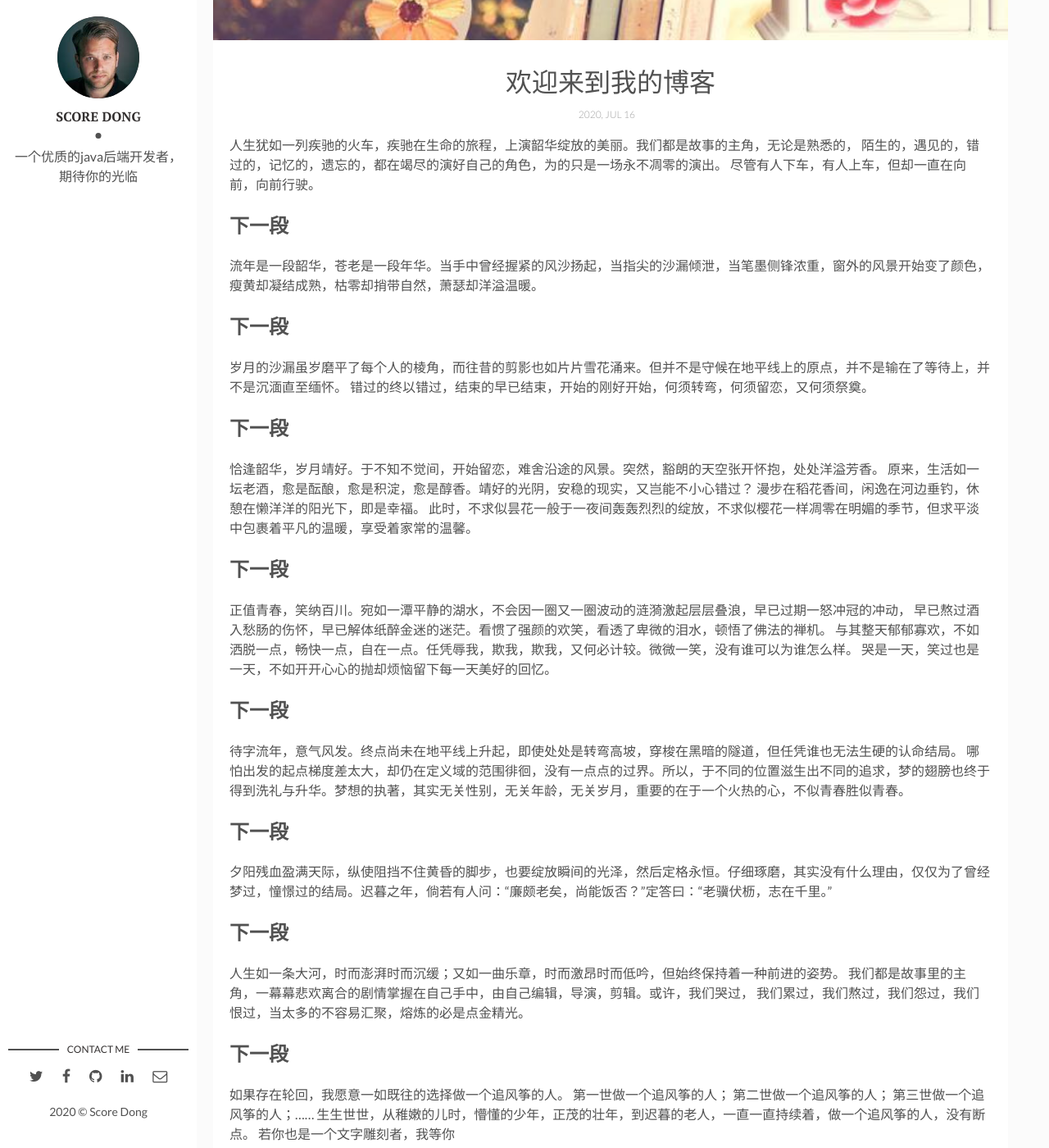
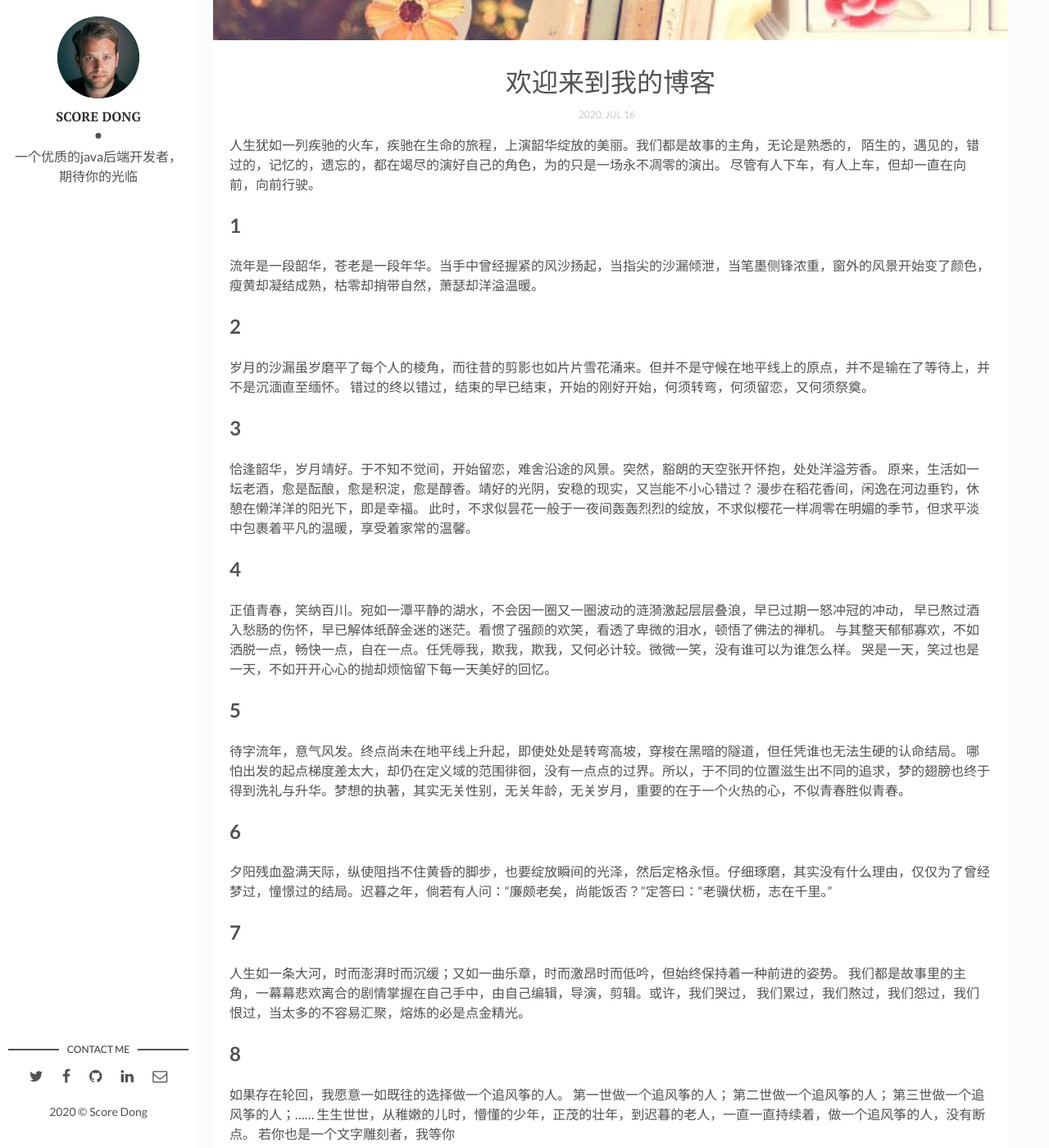
Before and after one commit to ScoreDong/Dslog, a Jekyll site: the page built from _posts/2020-04-06-welcome-to-jekyll.markdown, in a window 1280 px wide and 1400 px high, scrolled down 471 px. Shown: the whole window at 82% size. Built offline with Jekyll 4.4.1, drawn with Linux system fonts in a browser that asks for light colours; comment, search, counter and statistics services are not loaded.

Commit message:
修改文件: _posts/2020-04-06-welcome-to-jekyll.markdown

```diff
--- a/_posts/2020-04-06-welcome-to-jekyll.markdown
+++ b/_posts/2020-04-06-welcome-to-jekyll.markdown
@@ -9,46 +9,46 @@ img: fengzheng.jpeg # Add image post (optional)
  陌生的，遇见的，错过的，记忆的，遗忘的，都在竭尽的演好自己的角色，为的只是一场永不凋零的演出。
  尽管有人下车，有人上车，但却一直在向前，向前行驶。
 
-## 下一段
+## 1
 
 流年是一段韶华，苍老是一段年华。当手中曾经握紧的风沙扬起，当指尖的沙漏倾泄，当笔墨侧锋浓重，窗外的风景开始变了颜色，
 瘦黄却凝结成熟，枯零却捎带自然，萧瑟却洋溢温暖。
 
-## 下一段
+## 2
 
 岁月的沙漏虽岁磨平了每个人的棱角，而往昔的剪影也如片片雪花涌来。但并不是守候在地平线上的原点，并不是输在了等待上，并不是沉湎直至缅怀。
 错过的终以错过，结束的早已结束，开始的刚好开始，何须转弯，何须留恋，又何须祭奠。
 
-## 下一段
+## 3
 
 恰逢韶华，岁月靖好。于不知不觉间，开始留恋，难舍沿途的风景。突然，豁朗的天空张开怀抱，处处洋溢芳香。
 原来，生活如一坛老酒，愈是酝酿，愈是积淀，愈是醇香。靖好的光阴，安稳的现实，又岂能不小心错过？
 漫步在稻花香间，闲逸在河边垂钓，休憩在懒洋洋的阳光下，即是幸福。
 此时，不求似昙花一般于一夜间轰轰烈烈的绽放，不求似樱花一样凋零在明媚的季节，但求平淡中包裹着平凡的温暖，享受着家常的温馨。
 
-## 下一段
+## 4
 
 正值青春，笑纳百川。宛如一潭平静的湖水，不会因一圈又一圈波动的涟漪激起层层叠浪，早已过期一怒冲冠的冲动，
 早已熬过酒入愁肠的伤怀，早已解体纸醉金迷的迷茫。看惯了强颜的欢笑，看透了卑微的泪水，顿悟了佛法的禅机。
 与其整天郁郁寡欢，不如洒脱一点，畅快一点，自在一点。任凭辱我，欺我，欺我，又何必计较。微微一笑，没有谁可以为谁怎么样。
 哭是一天，笑过也是一天，不如开开心心的抛却烦恼留下每一天美好的回忆。
 
-## 下一段
+## 5
 
 待字流年，意气风发。终点尚未在地平线上升起，即使处处是转弯高坡，穿梭在黑暗的隧道，但任凭谁也无法生硬的认命结局。
 哪怕出发的起点梯度差太大，却仍在定义域的范围徘徊，没有一点点的过界。所以，于不同的位置滋生出不同的追求，梦的翅膀也终于得到洗礼与升华。梦想的执著，其实无关性别，无关年龄，无关岁月，重要的在于一个火热的心，不似青春胜似青春。
 
-## 下一段
+## 6
 
 夕阳残血盈满天际，纵使阻挡不住黄昏的脚步，也要绽放瞬间的光泽，然后定格永恒。仔细琢磨，其实没有什么理由，仅仅为了曾经梦过，憧憬过的结局。迟暮之年，倘若有人问：“廉颇老矣，尚能饭否？”定答曰：“老骥伏枥，志在千里。”
 
-## 下一段
+## 7
 
 人生如一条大河，时而澎湃时而沉缓；又如一曲乐章，时而激昂时而低吟，但始终保持着一种前进的姿势。
 我们都是故事里的主角，一幕幕悲欢离合的剧情掌握在自己手中，由自己编辑，导演，剪辑。或许，我们哭过，
 我们累过，我们熬过，我们怨过，我们恨过，当太多的不容易汇聚，熔炼的必是点金精光。
 
-## 下一段
+## 8
 
 如果存在轮回，我愿意一如既往的选择做一个追风筝的人。
 第一世做一个追风筝的人；
```
